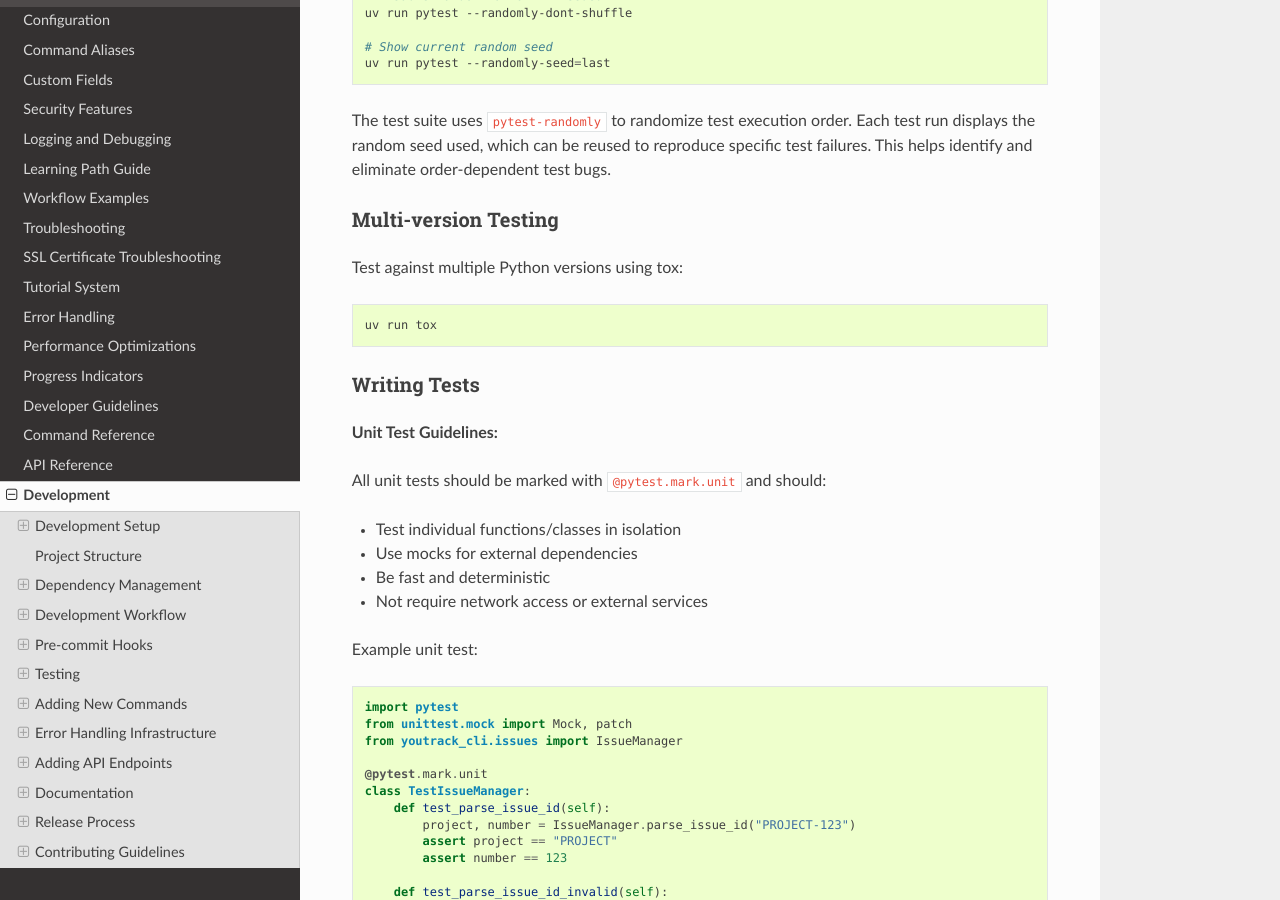
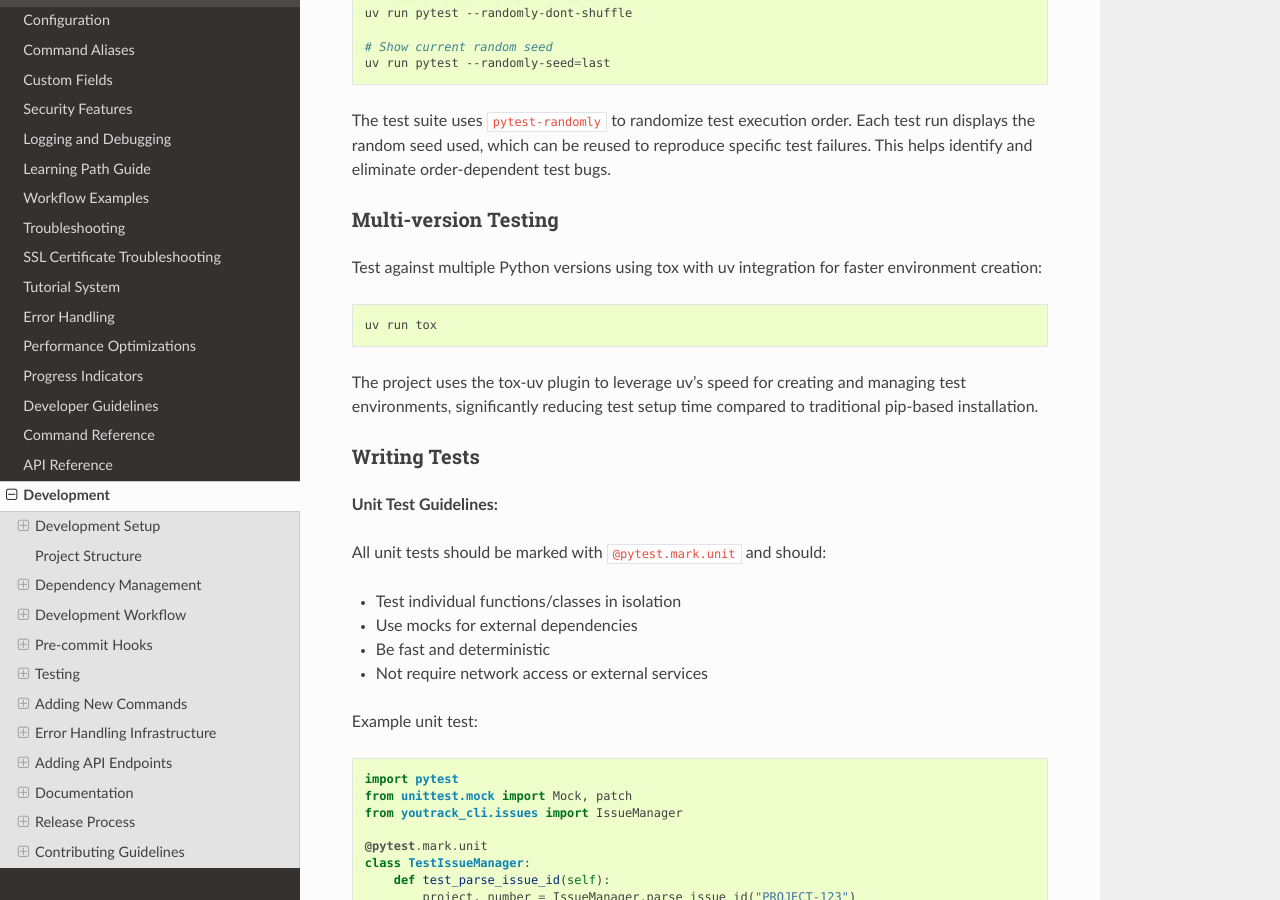
Before and after one commit to ryancheley/yt-cli, a Sphinx documentation site: the page built from docs/development.rst, in a window 1280 px wide and 900 px high, scrolled down 7652 px. Built offline with Sphinx 7.4.7 and the Read the Docs theme 3.1.0, drawn with Linux system fonts in a browser that asks for light colours.

Commit message:
⚡ Add tox-uv plugin for faster testing with uv package manager (#609)
- Added tox-uv plugin to development dependencies for faster environment creation
- Updated tox configuration to use uv runner for improved testing performance
- Significantly reduced test setup time compared to traditional pip-based installation
- Enhanced development workflow with faster multi-version testing
- Updated documentation to reflect tox-uv optimization
- Updated CHANGELOG.md with tox-uv improvement details

Fixes #608

🤖 Generated with [Claude Code](https://claude.ai/code)

Co-authored-by: Claude <noreply@anthropic.com>

```diff
--- a/docs/development.rst
+++ b/docs/development.rst
@@ -380,11 +380,13 @@ The test suite uses ``pytest-randomly`` to randomize test execution order. Each
 Multi-version Testing
 ~~~~~~~~~~~~~~~~~~~~~
 
-Test against multiple Python versions using tox:
+Test against multiple Python versions using tox with uv integration for faster environment creation:
 
 .. code-block:: bash
 
    uv run tox
+
+The project uses the tox-uv plugin to leverage uv's speed for creating and managing test environments, significantly reducing test setup time compared to traditional pip-based installation.
 
 Writing Tests
 ~~~~~~~~~~~~~
--- a/pyproject.toml
+++ b/pyproject.toml
@@ -264,6 +264,7 @@ dev = [
     "pytest-randomly>=3.0.0",
     "ruff>=0.12.1",
     "tox>=4.27.0",
+    "tox-uv>=1.0.0",
     "zizmor>=1.11.0",
     "twine>=6.1.0",
     "pre-commit>=3.0.0",
```
Also changed, not shown: CHANGELOG.md (+9 -0 lines), 2 other files.
